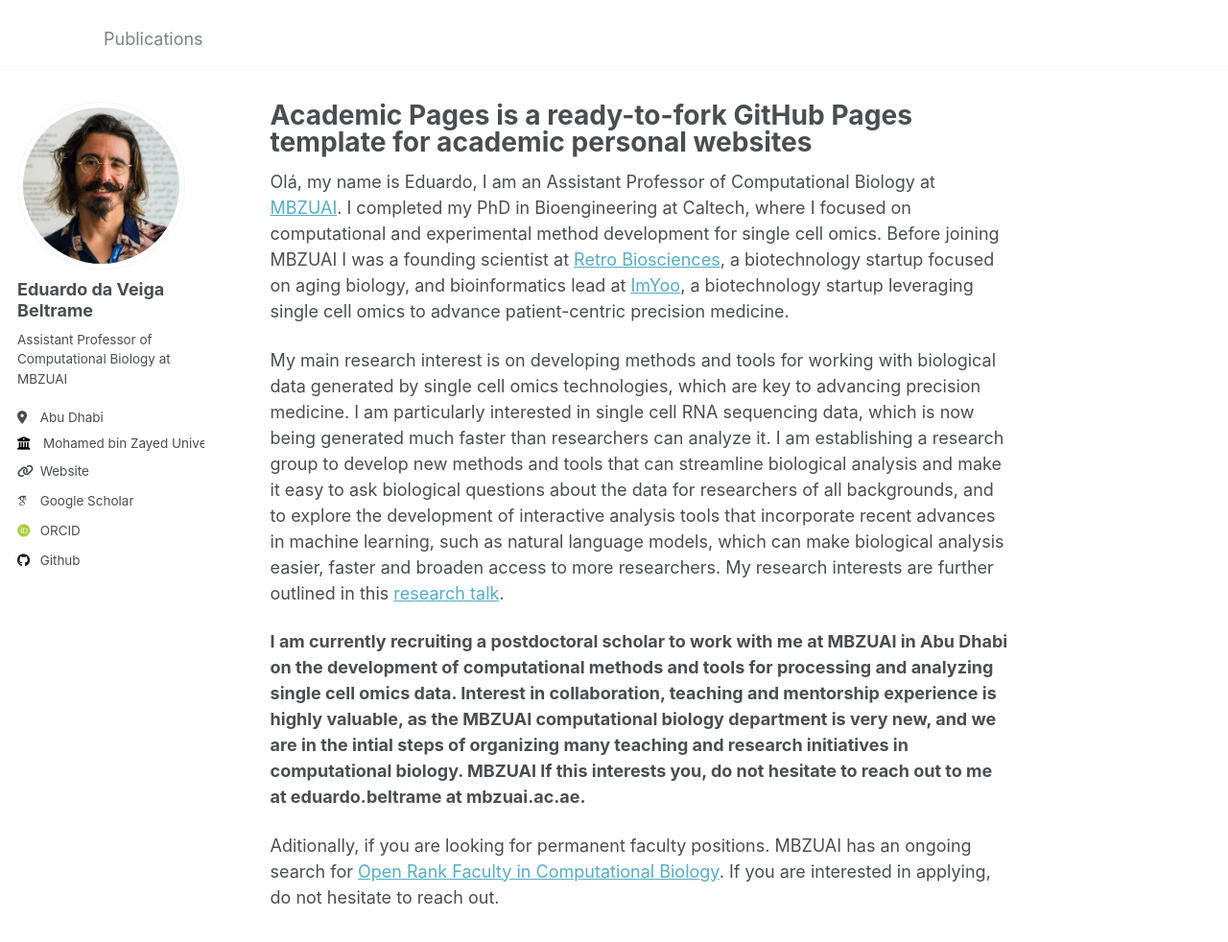
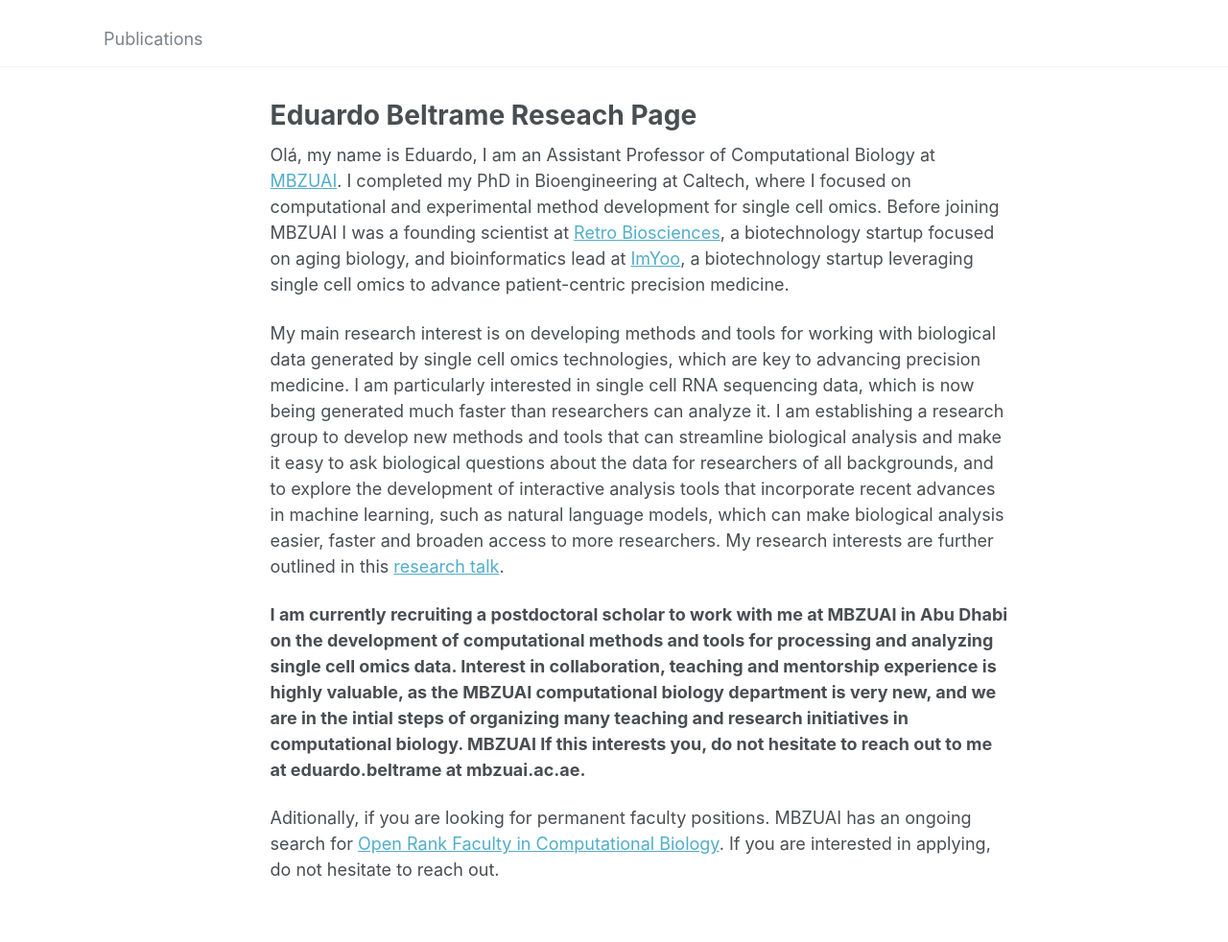
Before and after one commit to Munfred/munfred.github.io, a Jekyll site: the page built from _pages/about.md, in a window 1280 px wide and 1161 px high. Shown: the top 982 px of the window at 96% size. Built offline with Jekyll 4.4.1, drawn with Linux system fonts in a browser that asks for light colours; some web fonts are replaced.

Commit message:
Update about.md

```diff
--- a/_pages/about.md
+++ b/_pages/about.md
@@ -1,7 +1,7 @@
 ---
 permalink: /
-title: "Academic Pages is a ready-to-fork GitHub Pages template for academic personal websites"
-author_profile: true
+title: "Eduardo Beltrame Reseach Page"
+author_profile: false
 redirect_from:
   - /about/
   - /about.html
```
